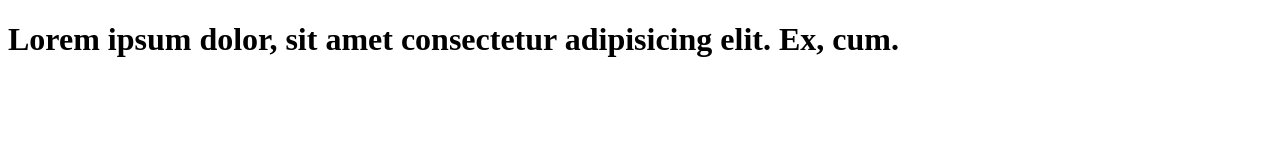
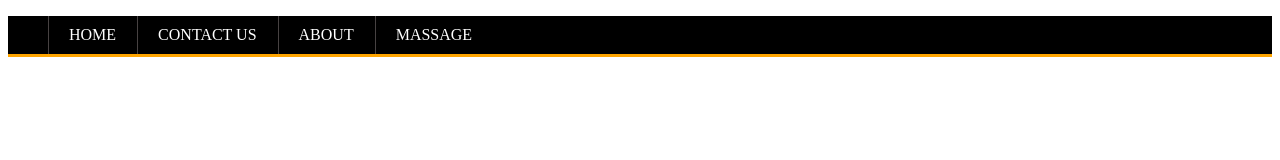
Before and after one commit to Shihabuddin9/practice-day-1-git, a plain HTML site: page index.html in a window 1280 px wide. Drawn offline with Linux system fonts and the light colour scheme.

Commit message:
animation

```diff
--- a/index.html
+++ b/index.html
@@ -6,12 +6,19 @@
     <meta http-equiv="X-UA-Compatible" content="IE=edge">
     <meta name="viewport" content="width=, initial-scale=1.0">
     <title>Document</title>
+    <link rel="stylesheet" href="style.css">
 </head>
 
 <body>
 
-    <h1>Lorem ipsum dolor, sit amet consectetur adipisicing elit. Ex, cum.</h1>
-
+    <nav>
+        <ul>
+            <li><a href="">HOME</a></li>
+            <li><a href="">CONTACT US</a></li>
+            <li><a href="">ABOUT</a></li>
+            <li><a href="">MASSAGE</a></li>
+        </ul>
+    </nav>
 
 </body>
 
--- /dev/null
+++ b/style.css
@@ -0,0 +1,27 @@
+
+nav{
+    padding: 0;
+}
+nav ul{
+    list-style-type: none;
+    border-bottom: 3px solid orange;
+    height: 38px;
+    background-color: black;
+}
+nav ul li{
+    float: left;
+    border-right: 1px solid black;
+    border-left: 1px solid rgb(71, 66, 66);
+
+}
+nav ul li a{
+    text-decoration: none;
+    background-color: black;
+    color: white;
+    padding: 10px 20px;
+    display: block;
+}
+nav ul li a:hover{
+    background-color: wheat;
+    color: black;
+}
```
